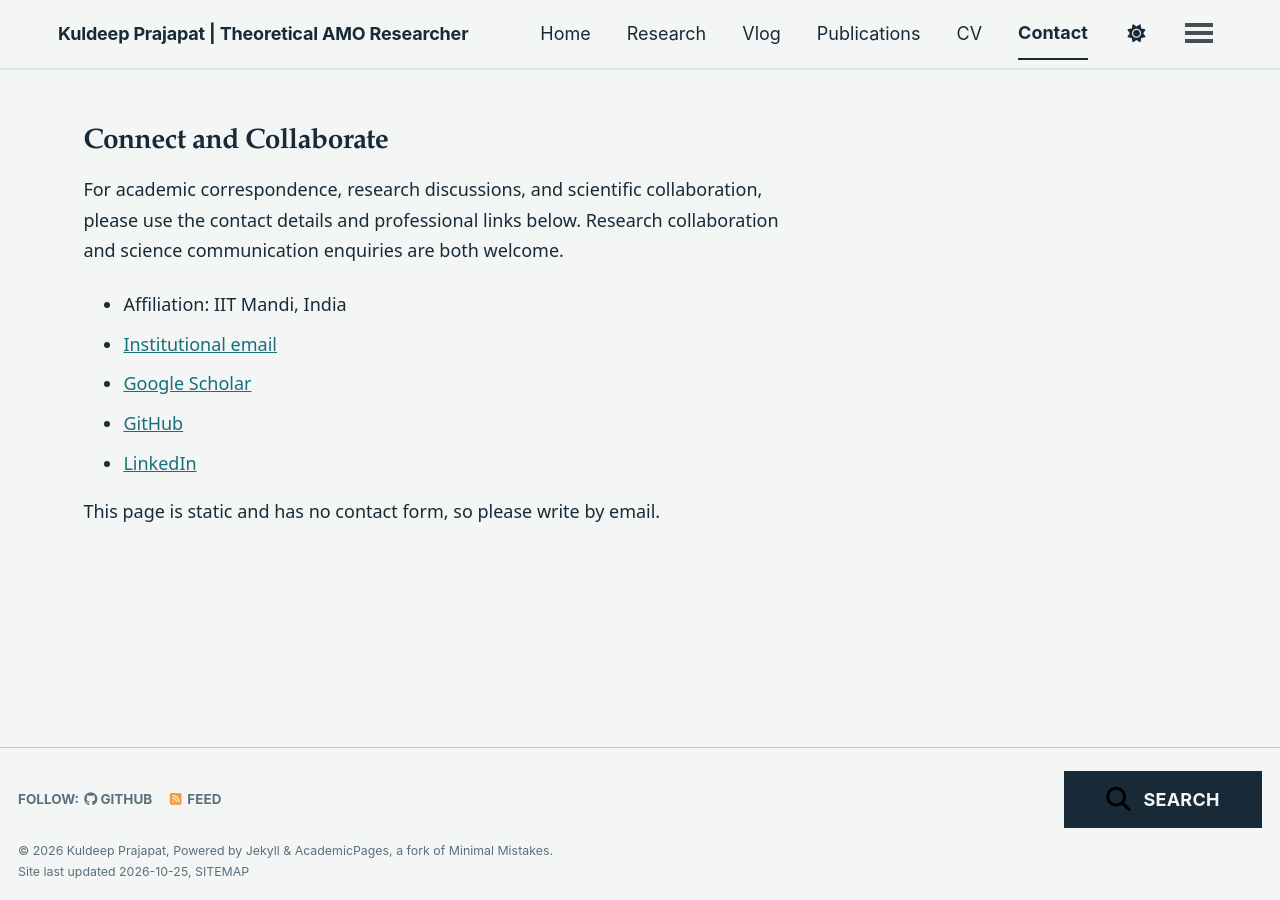
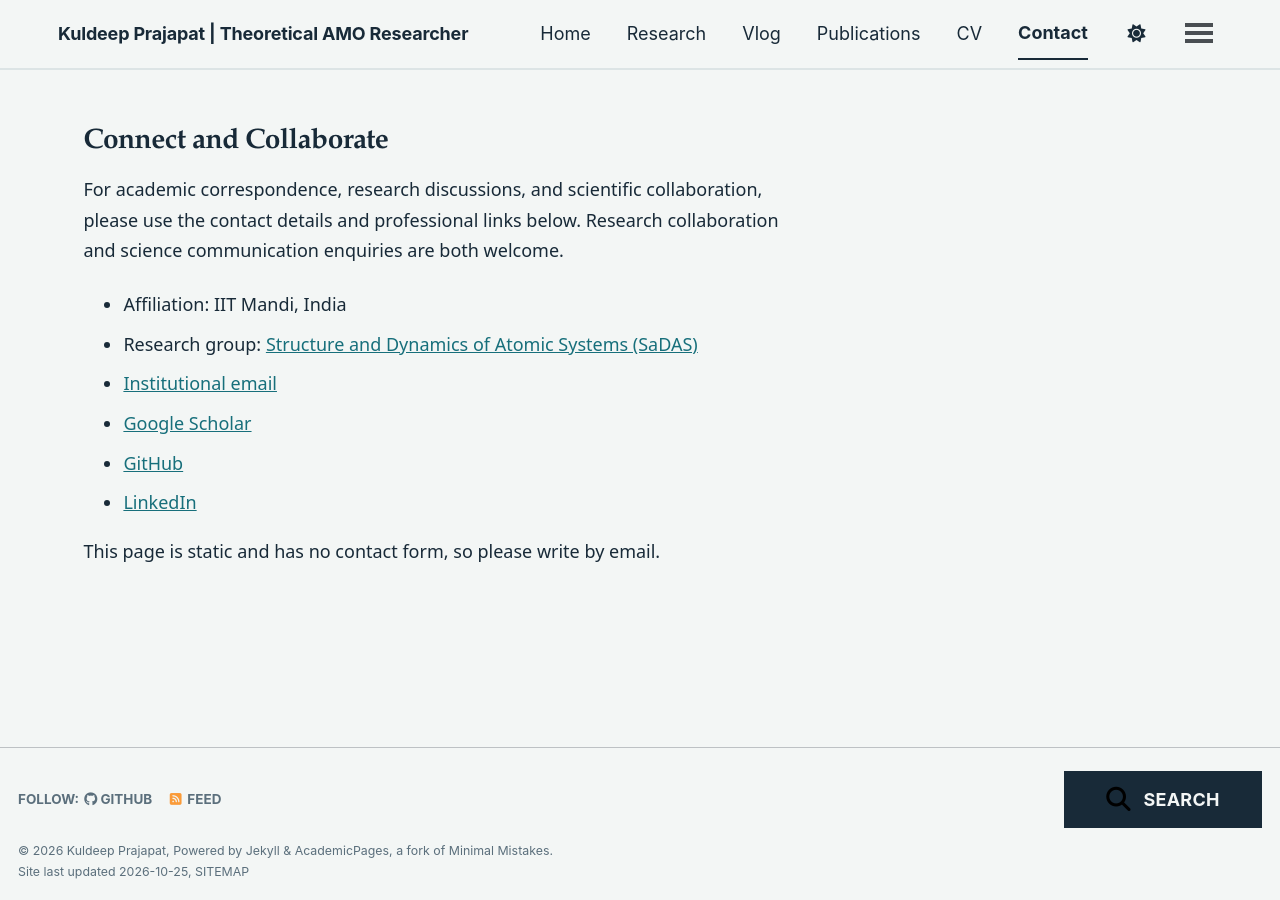
Before and after one commit to PRAJAPAT-KULDEEP/kuldeep-prajapat, a Jekyll site: the page built from _pages/contact.md, in a window 1280 px wide. Built offline with Jekyll 4.4.1, drawn with Linux system fonts in a browser that asks for light colours; a style sheet for code colours, icons or effects is not loaded.

Commit message:
Add SaDAS research group link to contact page

```diff
--- a/_pages/contact.md
+++ b/_pages/contact.md
@@ -16,6 +16,7 @@ For academic correspondence, research discussions, and scientific collaboration,
 
 <ul>
 <li>Affiliation: IIT Mandi, India</li>
+<li>Research group: <a href="https://sadas.iitmandi.ac.in/" target="_blank" rel="noopener noreferrer">Structure and Dynamics of Atomic Systems (SaDAS)</a></li>
 {% if site.author.email %}<li><a href="mailto:{{ site.author.email }}">Institutional email</a></li>{% endif %}
 {% if site.author.googlescholar %}<li><a href="{{ site.author.googlescholar }}">Google Scholar</a></li>{% endif %}
 {% if site.author.orcid %}<li><a href="{{ site.author.orcid }}">ORCID</a></li>{% endif %}
```
